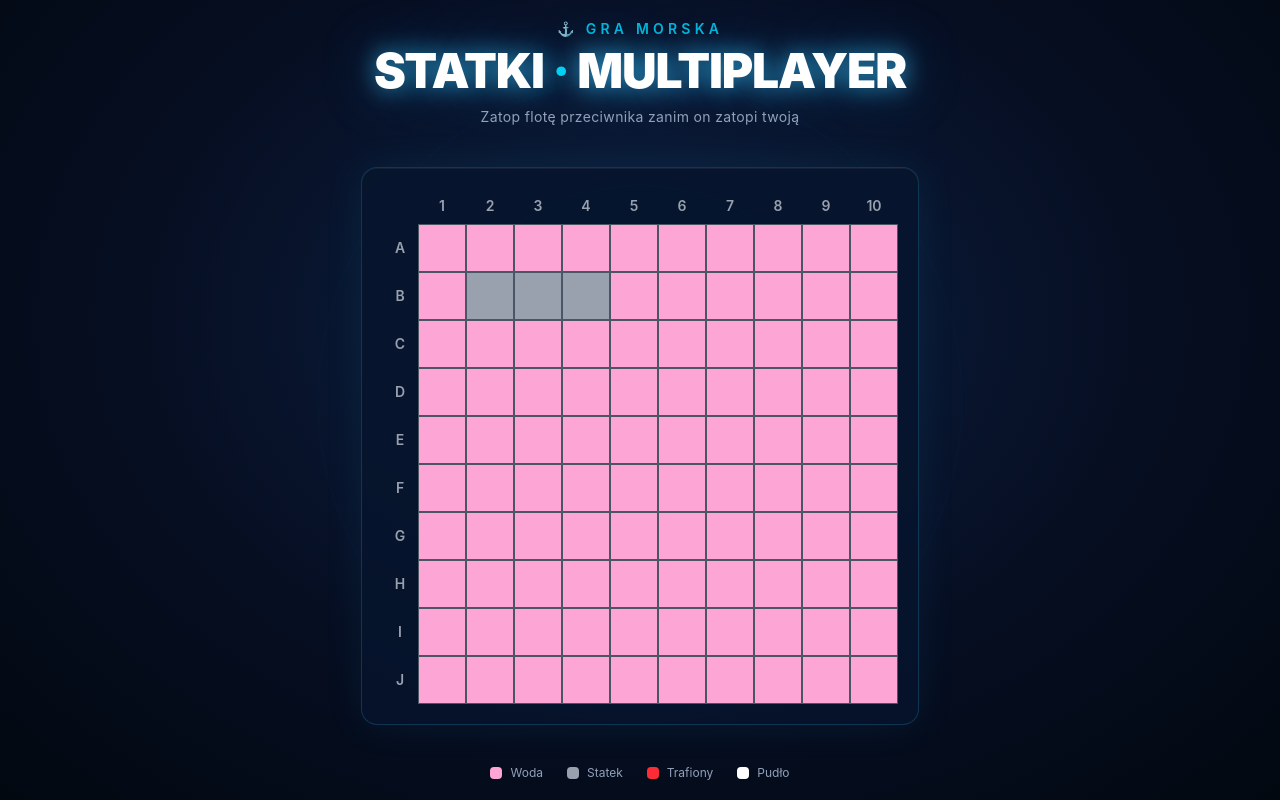
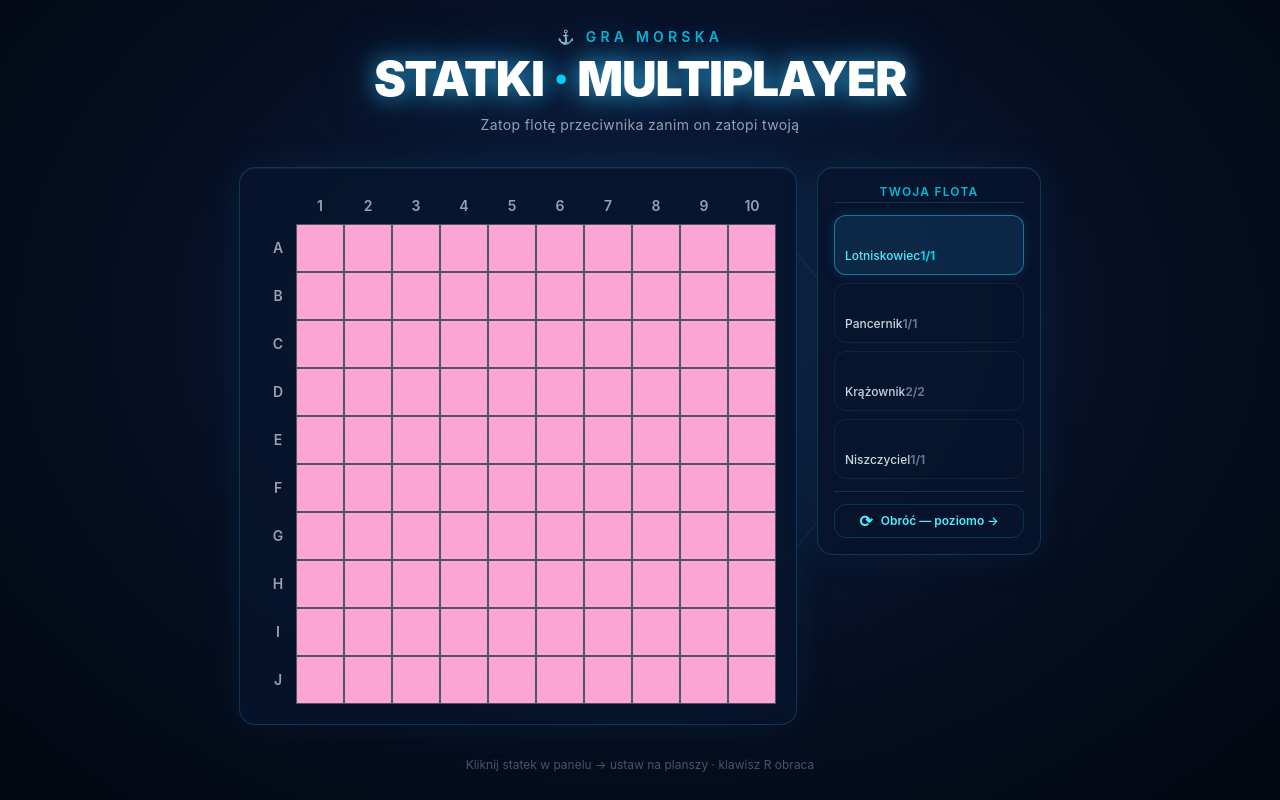
Before and after one commit to matmatw-apius/battleships, a React (Vite) app: page / in a window 1280 px wide. Built offline with nearby package versions, Linux system fonts and the light colour scheme.

Commit message:
Etap 1: panel floty z podgladem rozmieszczenia statkow

```diff
--- a/src/App.tsx
+++ b/src/App.tsx
@@ -1,6 +1,9 @@
-import { useState } from 'react'
+import { useState, useEffect, useMemo } from 'react'
 import Board from './components/Board'
+import ShipPanel from './components/ShipPanel'
 import type { Cell, CellState } from './components/Board'
+import { INITIAL_FLEET } from './components/ShipPanel'
+import type { ShipType } from './components/ShipPanel'
 
 // Inicjalizacja pustej planszy 10x10
 function createEmptyBoard(): Cell[][] {
@@ -13,39 +16,104 @@ function createEmptyBoard(): Cell[][] {
   )
 }
 
-// Tworzy planszę z testowym statkiem na polach B2–B4
-function createTestBoard(): Cell[][] {
-  const board = createEmptyBoard()
-  // Testowy statek – trzy pola w pionie
-  board[1][1].state = 'ship'
-  board[1][2].state = 'ship'
-  board[1][3].state = 'ship'
-  return board
+// Oblicza pola, które zajmie statek przy podanym kursie myszy i orientacji
+function computePreviewCells(
+  origin: { row: number; col: number },
+  size: number,
+  orientation: 'h' | 'v'
+) {
+  return Array.from({ length: size }, (_, i) => ({
+    row: orientation === 'v' ? origin.row + i : origin.row,
+    col: orientation === 'h' ? origin.col + i : origin.col,
+  }))
+}
+
+// Sprawdza czy rozmieszczenie statku jest poprawne (mieści się w planszy i nie nakłada)
+function isPlacementValid(
+  previewCells: { row: number; col: number }[],
+  board: Cell[][]
+): boolean {
+  return previewCells.every(
+    ({ row, col }) =>
+      row >= 0 && row < 10 &&
+      col >= 0 && col < 10 &&
+      board[row][col].state === 'empty'
+  )
 }
 
 export default function App() {
-  const [cells, setCells] = useState<Cell[][]>(createTestBoard)
+  const [cells, setCells]               = useState<Cell[][]>(createEmptyBoard)
+  const [fleet, setFleet]               = useState<ShipType[]>(INITIAL_FLEET)
+  const [selectedShipId, setSelectedShipId] = useState<string | null>('carrier')
+  const [orientation, setOrientation]   = useState<'h' | 'v'>('h')
+  const [hoverCell, setHoverCell]       = useState<{ row: number; col: number } | null>(null)
 
-  // Obsługa kliknięcia w pole planszy
+  // Aktualnie wybrany statek (tylko jeśli nie w pełni postawiony)
+  const selectedShip = useMemo(
+    () => fleet.find((s) => s.id === selectedShipId && s.placed < s.count) ?? null,
+    [fleet, selectedShipId]
+  )
+
+  // Pola podglądu statku pod kursorem
+  const previewCells = useMemo(
+    () => selectedShip && hoverCell
+      ? computePreviewCells(hoverCell, selectedShip.size, orientation)
+      : [],
+    [selectedShip, hoverCell, orientation]
+  )
+
+  // Czy podgląd jest w poprawnym miejscu
+  const previewValid = useMemo(
+    () => previewCells.length > 0 && isPlacementValid(previewCells, cells),
+    [previewCells, cells]
+  )
+
+  // Klawisz R obraca statek
+  useEffect(() => {
+    function handleKey(e: KeyboardEvent) {
+      if (e.key === 'r' || e.key === 'R') {
+        setOrientation((o) => (o === 'h' ? 'v' : 'h'))
+      }
+    }
+    window.addEventListener('keydown', handleKey)
+    return () => window.removeEventListener('keydown', handleKey)
+  }, [])
+
+  // Obsługa kliknięcia w pole planszy – rozmieszczanie statku
   function handleCellClick(row: number, col: number) {
+    if (!selectedShip) return
+    const cells_ = computePreviewCells({ row, col }, selectedShip.size, orientation)
+    if (!isPlacementValid(cells_, cells)) return
+
+    // Umieść statek na planszy
     setCells((prev) => {
       const next = prev.map((r) => r.map((c) => ({ ...c })))
-      const cell = next[row][col]
+      cells_.forEach(({ row: r, col: c }) => {
+        next[r][c].state = 'ship'
+      })
+      return next
+    })
 
-      // Trafienie statku lub pudło
-      if (cell.state === 'ship') {
-        cell.state = 'hit'
-      } else if (cell.state === 'empty') {
-        cell.state = 'miss'
+    // Zaktualizuj licznik floty
+    setFleet((prev) =>
+      prev.map((s) =>
+        s.id === selectedShip.id ? { ...s, placed: s.placed + 1 } : s
+      )
+    )
   }
 
-      return next
-    })
+  // Auto-wybór kolejnego niepostawionego statku po umieszczeniu
+  useEffect(() => {
+    const current = fleet.find((s) => s.id === selectedShipId)
+    if (current && current.placed >= current.count) {
+      const next = fleet.find((s) => s.placed < s.count)
+      setSelectedShipId(next?.id ?? null)
     }
+  }, [fleet, selectedShipId])
 
   return (
     <div
-      className="min-h-screen flex flex-col items-center justify-center gap-10 relative overflow-hidden"
+      className="min-h-screen flex flex-col items-center justify-center gap-8 relative overflow-hidden"
       style={{
         background: 'radial-gradient(ellipse at 50% 40%, #0d2244 0%, #060e22 55%, #020810 100%)',
       }}
@@ -72,33 +140,41 @@ export default function App() {
         </p>
       </div>
 
-      {/* Plansza w ozdobnym panelu */}
+      {/* Obszar gry: plansza + panel */}
+      <div className="relative z-10 flex gap-5 items-start">
+        {/* Panel z planszą */}
         <div
-        className="relative z-10 p-5 rounded-2xl"
+          className="p-5 rounded-2xl"
           style={{
             background: 'rgba(6, 20, 45, 0.85)',
             border: '1px solid rgba(56, 189, 248, 0.2)',
             boxShadow: '0 0 40px rgba(56,189,248,0.08), inset 0 1px 0 rgba(255,255,255,0.05)',
           }}
         >
-        <Board cells={cells} onCellClick={handleCellClick} />
+          <Board
+            cells={cells}
+            onCellClick={handleCellClick}
+            onCellHover={(row, col) => setHoverCell({ row, col })}
+            onBoardLeave={() => setHoverCell(null)}
+            previewCells={previewCells}
+            previewValid={previewValid}
+          />
         </div>
 
-      {/* Legenda */}
-      <div className="relative z-10 flex gap-6 text-xs text-slate-400">
-        <span className="flex items-center gap-2">
-          <span className="w-3 h-3 rounded-sm bg-pink-300 inline-block" /> Woda
-        </span>
-        <span className="flex items-center gap-2">
-          <span className="w-3 h-3 rounded-sm bg-gray-400 inline-block" /> Statek
-        </span>
-        <span className="flex items-center gap-2">
-          <span className="w-3 h-3 rounded-sm bg-red-500 inline-block" /> Trafiony
-        </span>
-        <span className="flex items-center gap-2">
-          <span className="w-3 h-3 rounded-sm bg-white inline-block" /> Pudło
-        </span>
+        {/* Panel boczny z flotą */}
+        <ShipPanel
+          fleet={fleet}
+          selectedShipId={selectedShipId}
+          orientation={orientation}
+          onSelectShip={setSelectedShipId}
+          onRotate={() => setOrientation((o) => (o === 'h' ? 'v' : 'h'))}
+        />
       </div>
+
+      {/* Podpowiedź sterowania */}
+      <p className="relative z-10 text-slate-600 text-xs">
+        Kliknij statek w panelu → ustaw na planszy · klawisz R obraca
+      </p>
     </div>
   )
 }
--- a/src/components/Board.tsx
+++ b/src/components/Board.tsx
@@ -1,4 +1,4 @@
-import { useState, useCallback } from 'react'
+import { useState, useCallback, useMemo } from 'react'
 
 // Typy stanu pojedynczego pola planszy
 export type CellState = 'empty' | 'ship' | 'hit' | 'miss'
@@ -10,16 +10,24 @@ export type Cell = {
   state: CellState
 }
 
+type PreviewCell = { row: number; col: number }
+
 type BoardProps = {
   cells: Cell[][]
   onCellClick: (row: number, col: number) => void
+  onCellHover?: (row: number, col: number) => void
+  onBoardLeave?: () => void
+  previewCells?: PreviewCell[]
+  previewValid?: boolean
 }
 
 // Litery oznaczające wiersze (A–J)
 const ROW_LABELS = ['A', 'B', 'C', 'D', 'E', 'F', 'G', 'H', 'I', 'J']
 
 // Klasy Tailwind dla każdego stanu pola
-function getCellClass(state: CellState): string {
+function getCellClass(state: CellState, isPreview: boolean): string {
+  // Podgląd statku nadpisuje normalny kolor pola
+  if (isPreview) return ''
   switch (state) {
     case 'empty': return 'bg-pink-300 hover:bg-pink-400'
     case 'ship':  return 'bg-gray-400 hover:bg-gray-500'
@@ -28,11 +36,24 @@ function getCellClass(state: CellState): string {
   }
 }
 
-export default function Board({ cells, onCellClick }: BoardProps) {
+export default function Board({
+  cells,
+  onCellClick,
+  onCellHover,
+  onBoardLeave,
+  previewCells,
+  previewValid,
+}: BoardProps) {
   // Zbiór kluczy pól z aktywną animacją wciśnięcia
   const [pressedCells, setPressedCells] = useState<Set<string>>(new Set())
   // Zbiór kluczy pól z aktywną animacją wybuchu (trafienie)
   const [explodingCells, setExplodingCells] = useState<Set<string>>(new Set())
+
+  // Przeliczenie podglądu na Set dla wydajności
+  const previewSet = useMemo(
+    () => new Set(previewCells?.map((p) => `${p.row}-${p.col}`) ?? []),
+    [previewCells]
+  )
 
   const handleClick = useCallback((row: number, col: number) => {
     const key = `${row}-${col}`
@@ -56,10 +77,12 @@ export default function Board({ cells, onCellClick }: BoardProps) {
   }, [cells, onCellClick])
 
   return (
-    <div className="inline-block select-none">
+    <div
+      className="inline-block select-none"
+      onMouseLeave={onBoardLeave}
+    >
       {/* Nagłówek z numerami kolumn */}
       <div className="flex">
-        {/* Pusty róg nad etykietami wierszy */}
         <div className="w-9 h-9" />
         {Array.from({ length: 10 }, (_, i) => (
           <div
@@ -84,29 +107,40 @@ export default function Board({ cells, onCellClick }: BoardProps) {
             const key = `${cell.row}-${cell.col}`
             const isPressed   = pressedCells.has(key)
             const isExploding = explodingCells.has(key)
+            const isPreview   = previewSet.has(key)
 
             return (
               <button
                 key={cell.col}
                 onClick={() => handleClick(cell.row, cell.col)}
+                onMouseEnter={() => onCellHover?.(cell.row, cell.col)}
                 className={`
                   w-12 h-12 border border-gray-600 cursor-pointer
                   transition-colors duration-100 relative
                   flex items-center justify-center
-                  ${getCellClass(cell.state)}
+                  ${getCellClass(cell.state, isPreview)}
                   ${isPressed ? 'animate-cell-press' : ''}
                 `}
               >
+                {/* Nakładka podglądu statku */}
+                {isPreview && (
+                  <div className={`absolute inset-0 transition-colors ${
+                    previewValid
+                      ? 'bg-cyan-400/60 border border-cyan-300/50'
+                      : 'bg-red-400/60 border border-red-300/50'
+                  }`} />
+                )}
+
                 {/* Krzyżyk dla pudła */}
                 {cell.state === 'miss' && (
-                  <span className="text-gray-400 font-bold text-xl leading-none pointer-events-none">
+                  <span className="text-gray-400 font-bold text-xl leading-none pointer-events-none z-10">
                     ×
                   </span>
                 )}
 
                 {/* Wybuch przy trafieniu statku */}
                 {isExploding && (
-                  <span className="absolute inset-0 flex items-center justify-center text-2xl pointer-events-none animate-explode z-10">
+                  <span className="absolute inset-0 flex items-center justify-center text-2xl pointer-events-none animate-explode z-20">
                     💥
                   </span>
                 )}
--- /dev/null
+++ b/src/components/ShipPanel.tsx
@@ -0,0 +1,134 @@
+// Definicja typów statków floty
+export type ShipType = {
+  id: string
+  name: string
+  size: number
+  count: number   // łączna liczba sztuk
+  placed: number  // ile już postawiono
+}
+
+// Startowy skład floty gracza
+export const INITIAL_FLEET: ShipType[] = [
+  { id: 'carrier',    name: 'Lotniskowiec', size: 5, count: 1, placed: 0 },
+  { id: 'battleship', name: 'Pancernik',    size: 4, count: 1, placed: 0 },
+  { id: 'cruiser',    name: 'Krążownik',    size: 3, count: 2, placed: 0 },
+  { id: 'destroyer',  name: 'Niszczyciel',  size: 2, count: 1, placed: 0 },
+]
+
+type ShipPanelProps = {
+  fleet: ShipType[]
+  selectedShipId: string | null
+  orientation: 'h' | 'v'
+  onSelectShip: (id: string) => void
+  onRotate: () => void
+}
+
+export default function ShipPanel({
+  fleet,
+  selectedShipId,
+  orientation,
+  onSelectShip,
+  onRotate,
+}: ShipPanelProps) {
+  // Sprawdzenie czy wszystkie statki zostały rozmieszczone
+  const allPlaced = fleet.every((s) => s.placed >= s.count)
+
+  return (
+    <div
+      className="flex flex-col gap-3 w-56 p-4 rounded-2xl"
+      style={{
+        background: 'rgba(6, 20, 45, 0.85)',
+        border: '1px solid rgba(56, 189, 248, 0.2)',
+        boxShadow: '0 0 40px rgba(56,189,248,0.08), inset 0 1px 0 rgba(255,255,255,0.05)',
+      }}
+    >
+      {/* Nagłówek panelu */}
+      <div className="text-center">
+        <p className="text-cyan-500 text-xs font-semibold tracking-widest uppercase mb-0.5">
+          Twoja flota
+        </p>
+        <div className="h-px bg-cyan-900/60" />
+      </div>
+
+      {/* Lista statków */}
+      <div className="flex flex-col gap-2">
+        {fleet.map((ship) => {
+          const isFullyPlaced = ship.placed >= ship.count
+          const isSelected = ship.id === selectedShipId && !isFullyPlaced
+          const remaining = ship.count - ship.placed
+
+          return (
+            <button
+              key={ship.id}
+              onClick={() => !isFullyPlaced && onSelectShip(ship.id)}
+              disabled={isFullyPlaced}
+              className={`
+                w-full text-left p-2.5 rounded-xl transition-all duration-150
+                flex flex-col gap-1.5
+                ${isFullyPlaced
+                  ? 'opacity-40 cursor-not-allowed'
+                  : 'cursor-pointer hover:bg-white/5 active:scale-95'}
+              `}
+              style={isSelected ? {
+                background: 'rgba(56, 189, 248, 0.12)',
+                border: '1px solid rgba(56, 189, 248, 0.5)',
+                boxShadow: '0 0 12px rgba(56,189,248,0.15)',
+              } : {
+                border: '1px solid rgba(255,255,255,0.06)',
+              }}
+            >
+              {/* Wizualne bloki reprezentujące rozmiar statku */}
+              <div className="flex gap-0.5">
+                {Array.from({ length: ship.size }, (_, i) => (
+                  <div
+                    key={i}
+                    className={`h-4 flex-1 rounded-sm transition-colors ${
+                      isSelected
+                        ? 'bg-cyan-400'
+                        : isFullyPlaced
+                        ? 'bg-green-500/60'
+                        : 'bg-gray-400'
+                    }`}
+                  />
+                ))}
+              </div>
+
+              {/* Nazwa i licznik */}
+              <div className="flex items-center justify-between">
+                <span className={`text-xs font-medium ${isSelected ? 'text-cyan-300' : 'text-slate-300'}`}>
+                  {ship.name}
+                </span>
+                <span className={`text-xs font-bold ${
+                  isFullyPlaced ? 'text-green-400' : isSelected ? 'text-cyan-400' : 'text-slate-500'
+                }`}>
+                  {isFullyPlaced ? '✓' : `${remaining}/${ship.count}`}
+                </span>
+              </div>
+            </button>
+          )
+        })}
+      </div>
+
+      {/* Separator */}
+      <div className="h-px bg-cyan-900/60" />
+
+      {/* Przycisk obrotu statku */}
+      <button
+        onClick={onRotate}
+        className="w-full py-2 px-3 rounded-xl text-xs font-semibold text-cyan-300
+          border border-cyan-800/50 hover:border-cyan-500/50 hover:bg-cyan-950/50
+          transition-all duration-150 flex items-center justify-center gap-2"
+      >
+        <span className="text-base leading-none">⟳</span>
+        Obróć — {orientation === 'h' ? 'poziomo →' : 'pionowo ↓'}
+      </button>
+
+      {/* Komunikat po rozmieszczeniu całej floty */}
+      {allPlaced && (
+        <div className="text-center text-xs text-green-400 font-semibold animate-pulse">
+          Flota gotowa do walki!
+        </div>
+      )}
+    </div>
+  )
+}
```
Lines whose indentation alone changed are shown as unchanged.
